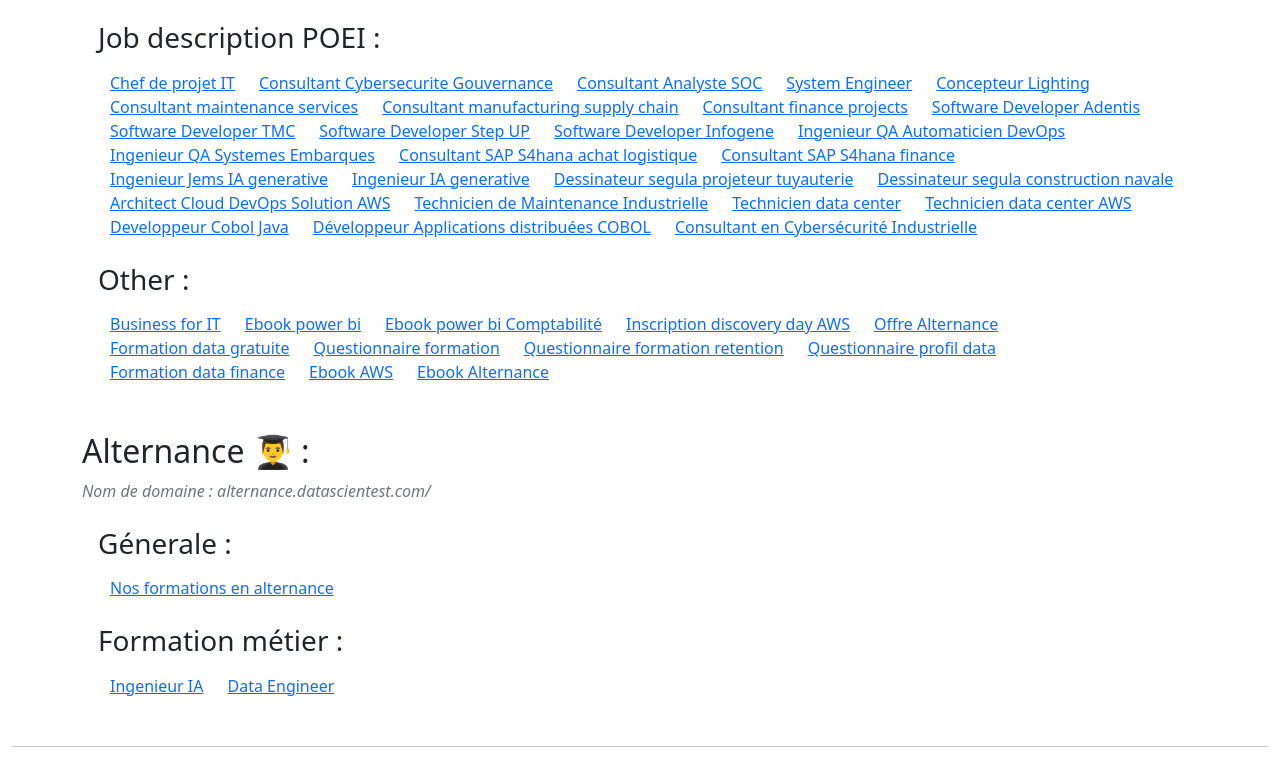
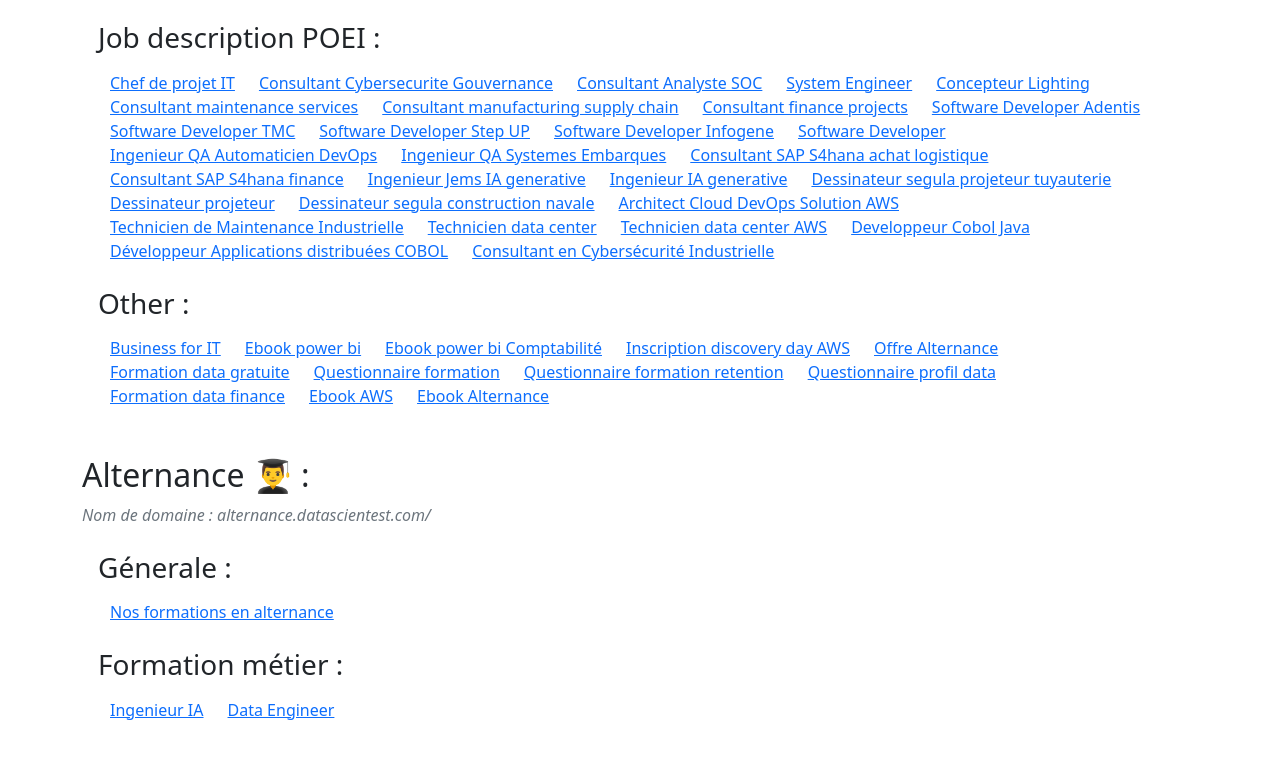
Before and after one commit to Mike71021/landing-page-list, a plain HTML site: page index.html in a window 1280 px wide. Shown: the part 1348-2108 px from the top of the page. Drawn offline with nearby package versions, Linux system fonts and the light colour scheme.

```diff
--- a/index.html
+++ b/index.html
@@ -436,6 +436,11 @@
                         </a>
                     </div>
                     <div class="w-auto">
+                        <a href="https://formation.datascientest.com/software-developer-poei" target="_blank">
+                            Software Developer
+                        </a>
+                    </div>
+                    <div class="w-auto">
                         <a href="https://formation.datascientest.com/ingenieur-qa-automaticien-devops" target="_blank">
                             Ingenieur QA Automaticien DevOps
                         </a>
@@ -472,6 +477,11 @@
                         <a href="https://formation.datascientest.com/dessinateur-segula-projeteur-tuyauterie-poei"
                             target="_blank">
                             Dessinateur segula projeteur tuyauterie
+                        </a>
+                    </div>
+                    <div class="w-auto">
+                        <a href="https://formation.datascientest.com/dessinateur-projeteur-poei" target="_blank">
+                            Dessinateur projeteur
                         </a>
                     </div>
                     <div class="w-auto">
@@ -1164,6 +1174,11 @@
                             Formation Administrateur Systèmes, Réseaux et Cloud
                         </a>
                     </div>
+                    <div class="w-auto">
+                        <a href="https://formation.devuniversity.com/formation-developpeur-full-stack" target="_blank">
+                            Formation développeur Fullstack
+                        </a>
+                    </div>
                 </div>
             </div>
             <div class="mt-4 ms-3">
```
